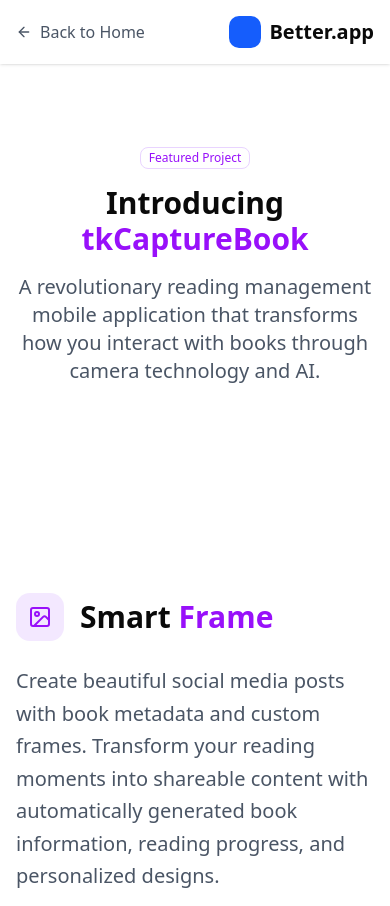
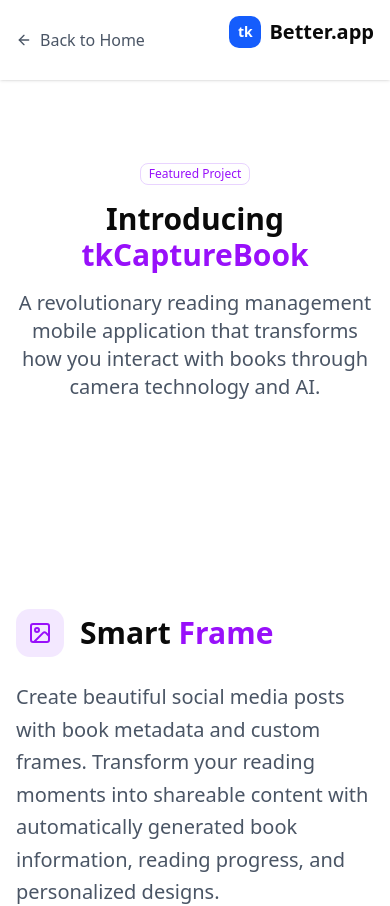
Before and after one commit to tkhwang/tk-better-app, a Next.js app: page /project/tkcapturebook in a window 390 px wide. Shown: the top 906 px of the page. Built offline with nearby package versions, Linux system fonts and the light colour scheme.

Commit message:
✨ feat(header): improve visual identity in header section
- add initials to header div element
- add margin to align items in header div on mobile
- update back link text in privacy and terms pages to include project identifier

```diff
--- a/app/project/tkcapturebook/page.tsx
+++ b/app/project/tkcapturebook/page.tsx
@@ -23,8 +23,10 @@
               <ArrowLeft className="w-4 h-4" />
               <span>Back to Home</span>
             </Link>
-            <div className="flex items-center space-x-2">
-              <div className="w-8 h-8 bg-blue-600 rounded-lg"></div>
+            <div className="flex items-center space-x-2 mb-4 md:mb-0">
+              <div className="w-8 h-8 bg-blue-600 rounded-lg flex items-center justify-center">
+                <span className="text-white font-bold text-sm">tk</span>
+              </div>
               <span className="font-bold text-xl">Better.app</span>
             </div>
           </div>
--- a/app/project/tkcapturebook/privacy/page.tsx
+++ b/app/project/tkcapturebook/privacy/page.tsx
@@ -13,7 +13,7 @@
             className="inline-flex items-center text-gray-600 hover:text-purple-600 transition-colors"
           >
             <ArrowLeft className="w-4 h-4 mr-2" />
-            Back to tkCaptureBook
+            Back to [project] tkCaptureBook
           </Link>
         </div>
       </nav>
--- a/app/project/tkcapturebook/terms/page.tsx
+++ b/app/project/tkcapturebook/terms/page.tsx
@@ -13,7 +13,7 @@
             className="inline-flex items-center text-gray-600 hover:text-purple-600 transition-colors"
           >
             <ArrowLeft className="w-4 h-4 mr-2" />
-            Back to tkCaptureBook
+            Back to [project] tkCaptureBook
           </Link>
         </div>
       </nav>
```
